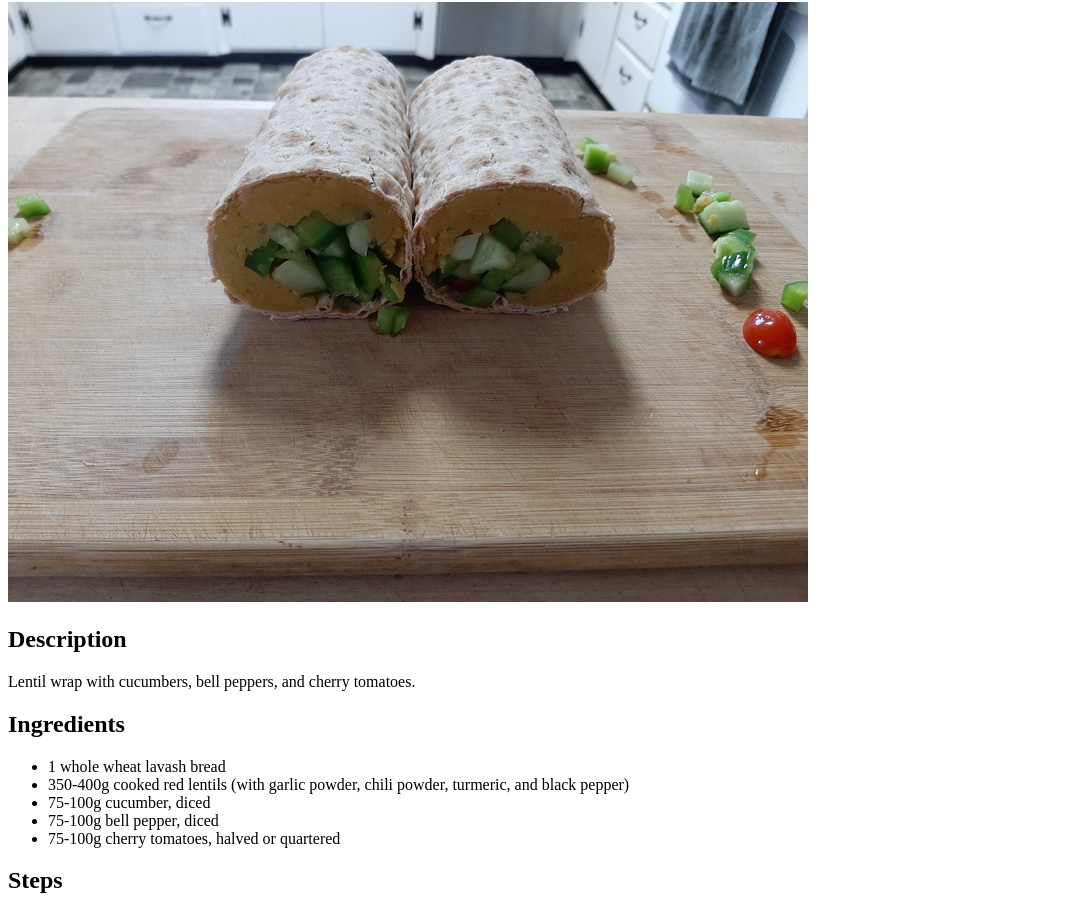
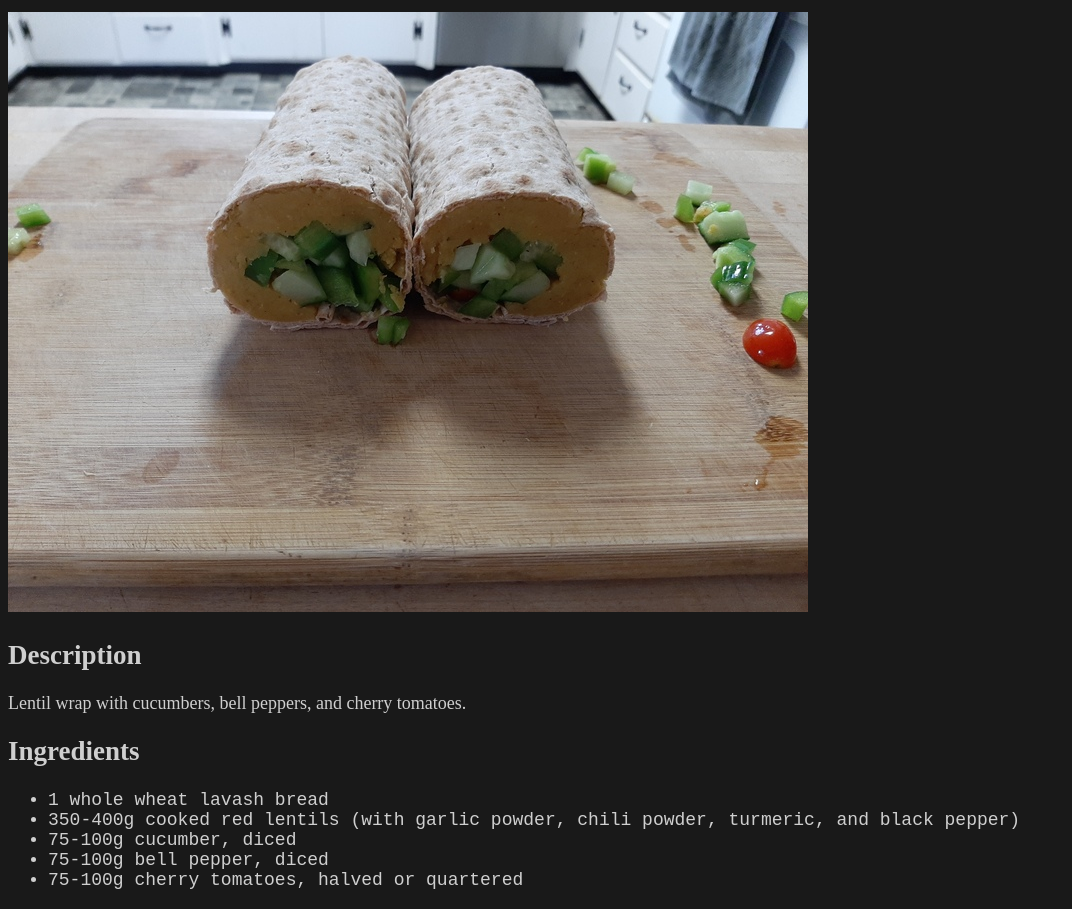
Before and after one commit to cyhyraethz/odin-recipes, a plain HTML site: page public/recipes/lentil-wrap.html in a window 1280 px wide. Shown: the part 78-987 px from the top of the page, without its empty margins (0-1072 px from the left). Drawn offline with Linux system fonts and the light colour scheme.

Commit message:
Add dark theme to recipe pages

```diff
--- a/public/recipes/lentil-wrap.html
+++ b/public/recipes/lentil-wrap.html
@@ -3,6 +3,7 @@
   <head>
     <meta charset="UTF-8" />
     <title>Lentil Wrap</title>
+    <link rel="stylesheet" href="../style.css" />
   </head>
   <body>
     <h1>Lentil Wrap</h1>
--- /dev/null
+++ b/public/style.css
@@ -0,0 +1,34 @@
+::-webkit-scrollbar {
+  background-color: #202324;
+  color: #aba499;
+}
+
+::-webkit-scrollbar-corner {
+  background-color: #181a1b;
+}
+
+::-webkit-scrollbar-thumb {
+  background-color: #454a4d;
+}
+
+:root {
+  color-scheme: dark;
+}
+
+html {
+  overflow-y: scroll;
+}
+
+body {
+  color: #cfcfcf;
+  font-size: 18px;
+  background-color: #191919;
+}
+
+ul li {
+  font-family: 'Courier New', Courier, monospace;
+}
+
+ol li {
+  font-family: Verdana, Geneva, Tahoma, sans-serif;
+}
```
Also changed, not shown: public/index.html (+1 -0 lines), public/recipes/smoothie.html (+1 -0 lines), public/recipes/tofu-stir-fry.html (+1 -0 lines).
